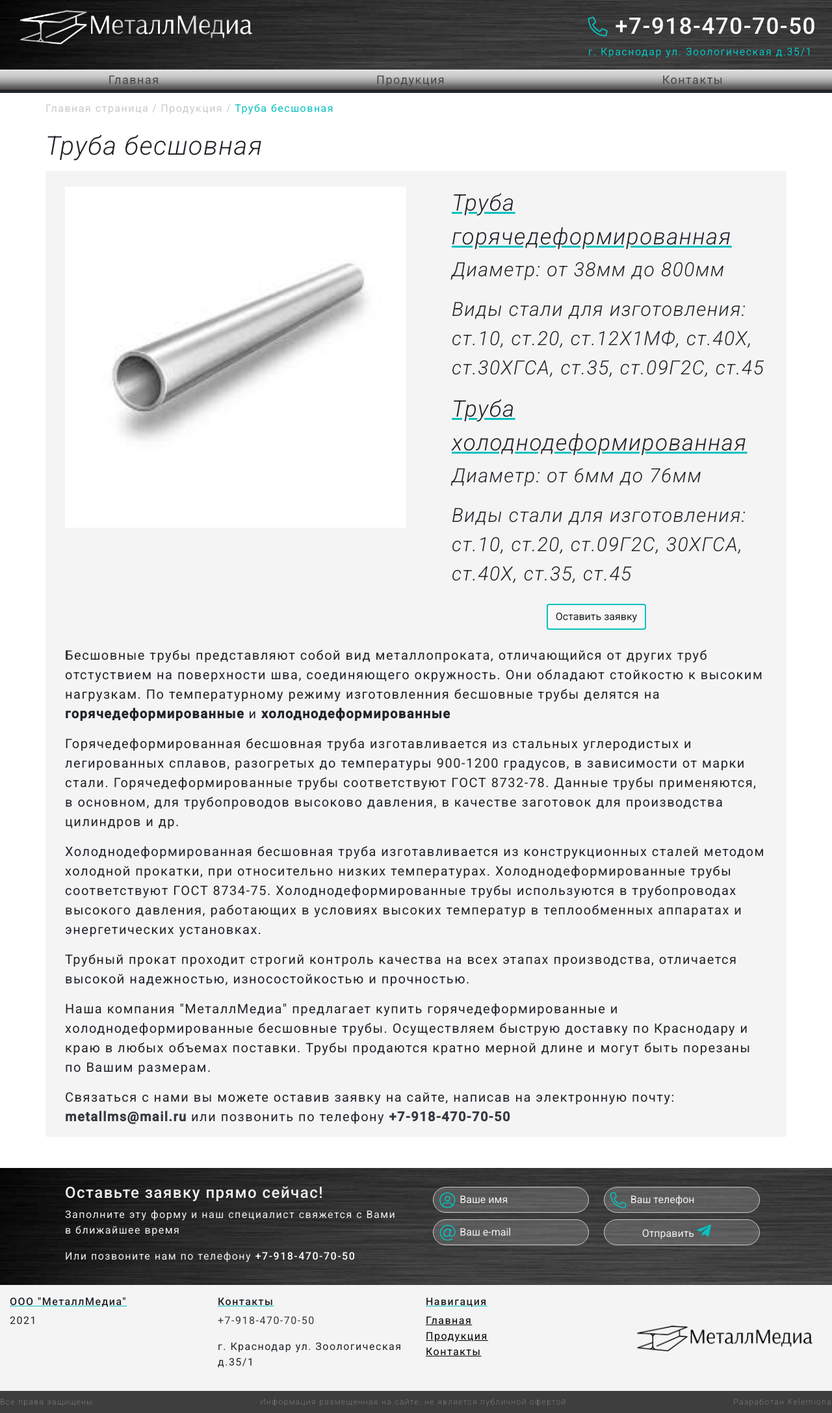
After one commit to kelemiona/metallmedia, a PHP site: page /products/seamless-tube.php in a window 1280 px wide. The commit adds this page. Shown: the whole page at 65% size. Run offline with PHP 8.4, Linux system fonts and the light colour scheme; some web fonts are replaced.

Commit message:
seamless-tube

```diff
--- a/blocks/breadcrumb.php
+++ b/blocks/breadcrumb.php
@@ -23,7 +23,7 @@ if (!empty($urls) && $cur_url != '/') {
                 break;
             case 'steel-round-tube.php' : $crumbs[$key]['text'] = 'Труба стальная';
                 break;
-            case 'portfolio' : $crumbs[$key]['text'] = 'Наши работы';
+            case 'seamless-tube.php' : $crumbs[$key]['text'] = 'Труба бесшовная';
                 break;
             case 'prices' : $crumbs[$key]['text'] = 'Цены';
                 break;
--- a/blocks/header.php
+++ b/blocks/header.php
@@ -40,7 +40,7 @@
                    <ul class="drop-down-list nav ">
                         <li class="nav-item flex-fill"><a href="/products/steellist.php" class="flex-fill">Стальной лист</a></li>
                         <li class="nav-item flex-fill"><a href="/products/steel-round-tube.php" class="flex-fill">Труба стальная</a></li>
-                        <li class="nav-item flex-fill"><a href="/products/steellist.php" class="flex-fill">Труба бесшовная</a></li>
+                        <li class="nav-item flex-fill"><a href="/products/seamless-tube.php" class="flex-fill">Труба бесшовная</a></li>
                         <li class="nav-item flex-fill"><a href="/products/steellist.php" class="flex-fill">Труба профильная</a></li>
                         <li class="nav-item flex-fill"><a href="/products/steellist.php" class="flex-fill">Круг стальной</a></li>
                         <li class="nav-item flex-fill"><a href="/products/steellist.php" class="flex-fill">Уголок стальной</a></li>
--- /dev/null
+++ b/blocks/products/seamless-tube.php
@@ -0,0 +1,37 @@
+<?php include ("../header.php") ?>
+
+<div class="pl-0 container-xl mx-auto">
+<?php include ("../breadcrumb.php") ?>
+    <h1 class="mt-1 mt-sm-3 name-page name-product ">Труба бесшовная</h1>
+</div>
+<div class="row container-xl back-light-grey mx-auto my-sm-2">
+    <div class="col-12 col-sm-6 pt-4">
+        <img src="../../img/products/steel-tube-product.jpg" class="image-product" alt="">
+    </div>
+    <div class="col-12 col-sm-6 pt-4">
+        <ul>
+            <li class="product-about product-about-li">Труба горячедеформированная</li>
+            <p class="product-about">Диаметр: от 38мм до 800мм </p>
+            <p class="product-about">Виды стали для изготовления: ст.10, ст.20, ст.12Х1МФ, ст.40Х, ст.30ХГСА, ст.35, ст.09Г2С, ст.45</p>
+            <li class="product-about product-about-li">Труба холоднодеформированная</li>
+            <p class="product-about">Диаметр: от 6мм до 76мм </p>
+            <p class="product-about">Виды стали для изготовления: ст.10, ст.20, ст.09Г2С, 30ХГСА, ст.40Х, ст.35, ст.45</p>
+        </ul>
+    <?php require ("../button-contact-us.php") ?>
+
+    </div>
+
+    <div class="col-12 mt-4"><p class="product-about-text">Бесшовные трубы представляют собой вид металлопроката, отличающийся от других труб отстуствием на поверхности шва, соединяющего окружность. Они обладают стойкостю к высоким нагрузкам. По температурному режиму изготовленния бесшовные трубы делятся на <b>горячедеформированные</b> и <b>холоднодеформированные</b></p>
+    <p class="product-about-text">Горячедеформированная бесшовная труба изготавливается из стальных углеродистых и легированных сплавов, разогретых до температуры 900-1200 градусов, в зависимости от марки стали. Горячедеформированные трубы соответствуют ГОСТ 8732-78. Данные трубы применяются, в основном, для трубопроводов высоково давления, в качестве заготовок для производства цилиндров и др.</p>
+    <p class="product-about-text">Холоднодеформированная бесшовная труба изготавливается из конструкционных сталей методом холодной прокатки, при относительно низких температурах. Холоднодеформированные трубы соответствуют ГОСТ 8734-75. Холоднодеформированные трубы используются в трубопроводах высокого давления, работающих в условиях высоких температур в теплообменных аппаратах и энергетических установках.</p>
+    <p class="product-about-text">Трубный прокат проходит строгий контроль качества на всех этапах производства, отличается высокой надежностью, износостойкостью и прочностью. </p>
+    <p class="product-about-text"> Наша компания "МеталлМедиа" предлагает купить горячедеформированные и холоднодеформированные бесшовные трубы. Осуществляем быструю доставку по Краснодару и краю в любых объемах поставки. Трубы продаются кратно мерной длине и могут быть порезаны по Вашим размерам.
+    </p>
+    <p class="product-about-text"> Связаться с нами вы можете оставив заявку на сайте, написав на электронную почту: <b><a class="text-dark" href="mailto:metallms@mail.ru">metallms@mail.ru</a></b> или позвонить по телефону <b><a class="mobile text-dark" href="tel:+79184707050">+7-918-470-70-50</a></b></p>
+    </div>
+
+</div>
+
+
+<?php include ("../footer.php") ?>
+<script src="../../script/script.js"></script>
--- a/blocks/products/steel-round-tube.php
+++ b/blocks/products/steel-round-tube.php
@@ -22,8 +22,8 @@
     </div>
 
     <div class="col-12 mt-4"><p class="product-about-text">Труба водогазопроводная - представляет собой замкнутый профиль круглого сечения. Основная область применения - это сооружение различных коммуникаций. Так же используется в проектировании газо- и водопроводов, часто применяется в системах отопления. Главное отлииче от других видов труб - это усиленный шов, выдерживающий высокое давление. Весь сортамент водогазопроводной трубы соответствует ГОСТу 3262-78.</p>
-    <p class="product-about-text"> Труба электросварная  - представляет собой проышленое изделие, которое получается путем продольной сварки листового проката. Способы изготовления делятся на прямошовные и спиралешовные. Основное применение электросварных труб - для систем водоснабжения и канализации, в качеестве трубопроводов различного назначения</p>
-    <p class="product-about-text">Трубный прокат проходит строгий контроль качества на всех этапах производства, отличается высокой надежностью, износостойкостью и прочностью.  </p>
+    <p class="product-about-text"> Труба электросварная  - представляет собой проышленое изделие, которое получается путем продольной сварки листового проката. Способы изготовления делятся на прямошовные и спиралешовные. Основное применение электросварных труб - для систем водоснабжения и канализации, в качеестве трубопроводов различного назначения. Весь сортамент водогазопроводной трубы соответствует ГОСТу 10705-80.</p>
+    <p class="product-about-text">Трубный прокат проходит строгий контроль качества на всех этапах производства, отличается высокой надежностью, износостойкостью и прочностью. </p>
     <p class="product-about-text"> Наша компания "МеталлМедиа" предлагает купить стальные трубы водогазопроводную и элетросварную. Осуществляем быструю доставку по Краснодару и краю в любых объемах поставки. Трубы продаются кратно мерной длине и могут быть порезаны по Вашим размерам.
     </p>
     <p class="product-about-text"> Связаться с нами вы можете оставив заявку на сайте, написав на электронную почту: <b><a class="text-dark" href="mailto:metallms@mail.ru">metallms@mail.ru</a></b> или позвонить по телефону <b><a class="mobile text-dark" href="tel:+79184707050">+7-918-470-70-50</a></b></p>
--- a/css/main.css
+++ b/css/main.css
@@ -722,6 +722,12 @@ aside a:hover {
     .phone a {
         font-size: 12px;
     }
+    .product-about, .product-about-text{
+        font-size: 25px;
+    }
+    .product-about-li {
+        font-size: 27px
+    }
 
 }
 
@@ -729,6 +735,7 @@ aside a:hover {
     .head .phone p {
         font-size: 30px;
     }
+
 }
 
 @media (min-width: 1200px) {
--- a/products.php
+++ b/products.php
@@ -58,7 +58,7 @@
                     </a>
                 </div>
                 <div class="col mb-4 product-card pipes">
-                    <a href="/" target="_blank">
+                    <a href="/products/seamless-tube.php" target="_blank">
                         <div class="card h-100">
                             <div class="b-200">
                                 <img src="img/products/steel-tube-product.jpg" class="card-img-top" alt="...">
--- a/script/script.js
+++ b/script/script.js
@@ -17,6 +17,7 @@ document.addEventListener('DOMContentLoaded', () => {
         for (let i = 0; i < links.length; i++) {
             if (url == links[i].href) {
                 links[i].classList.add('active-link');
+               // document.title = links[i].href;
             };
         };
     })();
```
